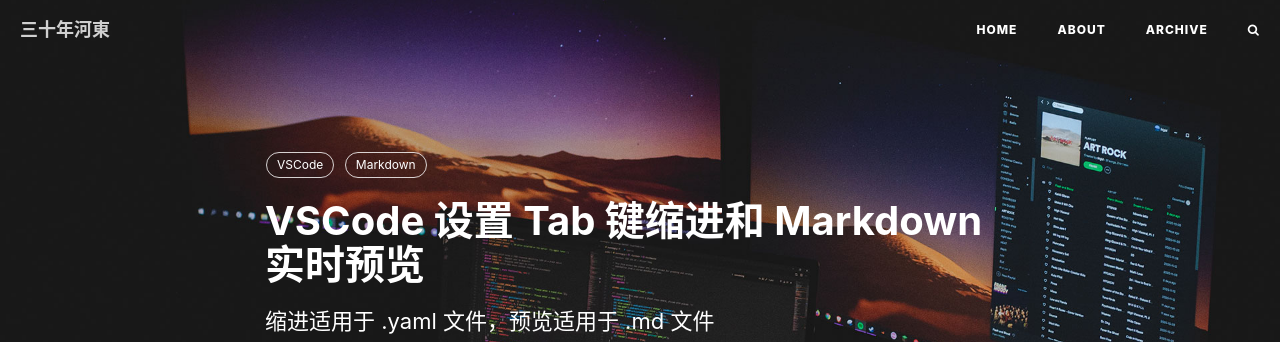
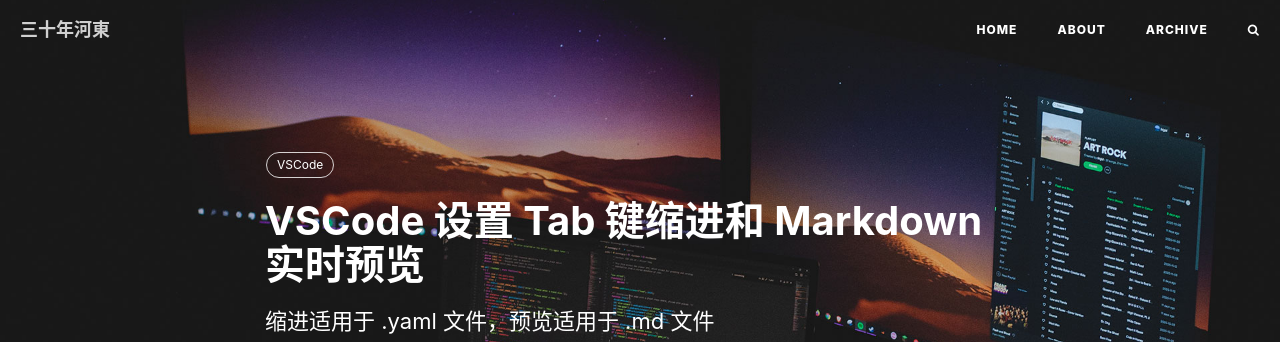
Before and after one commit to ssnhd/ssnhd.github.io, a Jekyll site: the page built from _posts/2021-10-1-VSCode.md, in a window 1280 px wide and 900 px high. Shown: the top 342 px of the window. Built offline with Jekyll 4.4.1, drawn with Linux system fonts in a browser that asks for light colours; nearby versions of some CDN libraries; comment, search, counter and statistics services are not loaded.

Commit message:
Update 2021-10-1-VSCode.md

```diff
--- a/_posts/2021-10-1-VSCode.md
+++ b/_posts/2021-10-1-VSCode.md
@@ -9,7 +9,6 @@
 top: false
 tags:
     - VSCode
-    - Markdown
 ---
 
 使用 VSCode 编辑 `.yaml` 文件，需要修改 `Tab` 键以便插入分隔符；写 Markdown 文件支持实时预览。
```
